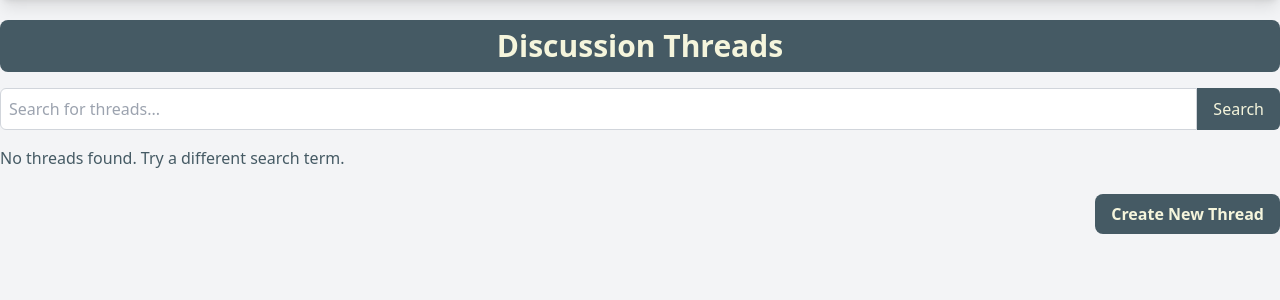
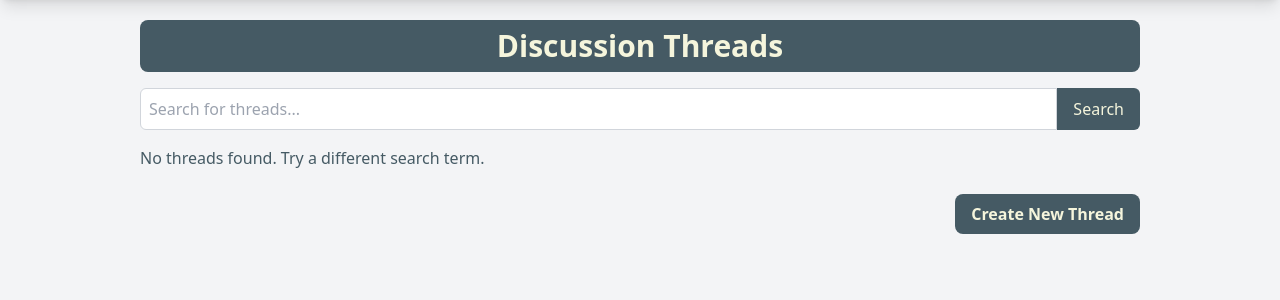
Before and after one commit to C10-PBP-24/halal-bites, a Django app: page /forum/ in a window 1280 px wide. Shown: the part 72-372 px from the top of the page. Run offline with Django 5.2, Linux system fonts and the light colour scheme; data that the repository does not hold is empty; some libraries are stand-ins or nearby versions.

Commit message:
Refactor CSS styles for centering content

```diff
--- a/forum/templates/forum/create_post.html
+++ b/forum/templates/forum/create_post.html
@@ -1,3 +1,5 @@
+<div class="center-container">
+    <div class="center-content">
         <script>
             // Handle form submission via AJAX
             const postForm = document.getElementById('postForm');
@@ -33,3 +35,5 @@
             {{ form.as_p }}
             <button type="submit">Submit</button>
         </form>
+    </div>
+</div>
--- a/forum/templates/forum/create_thread.html
+++ b/forum/templates/forum/create_thread.html
@@ -1,7 +1,8 @@
-
 {% extends 'base.html' %}
 
 {% block content %}
+<div class="center-container">
+  <div class="center-content">
     <h1>Create New Thread</h1>
 
     <form method="post" action="{% url 'forum:create_thread' %}">
@@ -9,4 +10,6 @@
       {{ form.as_p }}
       <button type="submit">Submit</button>
     </form>
+  </div>
+</div>
 {% endblock %}
--- a/forum/templates/forum/thread_detail.html
+++ b/forum/templates/forum/thread_detail.html
@@ -2,7 +2,8 @@
 {% load static %}
 
 {% block content %}
-<div class="container mt-5">
+<div class="center-container mt-5">
+    <div class="center-content">
         <div class="thread-details">
             <h1 class="text-3xl font-bold">{{ thread.title }}</h1>
             <p class="text-gray-500 mb-4">Thread ID: {{ thread.id }}</p>
@@ -107,6 +108,7 @@
             </div>
         </div>
     </div>
+</div>
 
 <script>
     const postModal = document.getElementById('crudModalPost');
--- a/forum/templates/forum/thread_list.html
+++ b/forum/templates/forum/thread_list.html
@@ -2,6 +2,8 @@
 {% load static %}
 
 {% block content %}
+<div class="center-container">
+  <div class="center-content">
     <div class="container mt-5">
       <div class="thread-header mb-4">
         <button onclick="window.location.href='{% url 'forum:thread_list' %}'" class="w-full bg-[#455A64] hover:bg-[#003f7e] text-[#F5F5DC] text-3xl font-bold py-2 px-4 rounded-lg transition duration-300 ease-in-out transform hover:-translate-y-1 hover:scale-105">
@@ -24,7 +26,7 @@
             {% for thread in threads %}
               <li class="thread-item mb-4 p-4 bg-[#F5F5DC] rounded-lg shadow-md">
                 <a href="{% url 'forum:thread_detail' thread.pk %}" class="text-[#455A64] hover:underline text-xl font-semibold">{{ thread.title }}</a>
-            <p class="text-[#455A64] text-sm mt-2">Created at: {{ thread.created_at }} by: {{ thread.user.username }}</p> <!-- Added username here -->
+                <p class="text-[#455A64] text-sm mt-2">Created at: {{ thread.created_at }} by: {{ thread.user.username }}</p>
 
                 <!-- Display post count button -->
                 <div class="flex items-center space-x-2 mt-2">
@@ -54,7 +56,7 @@
                       <h3 class="text-xl font-semibold text-gray-900">Edit Thread</h3>
                       <button type="button" class="text-gray-400 bg-transparent hover:bg-gray-200 hover:text-gray-900 rounded-lg text-sm p-1.5 ml-auto inline-flex items-center" onclick="hideEditThreadModal({{ thread.id }})">
                         <svg class="w-5 h-5" fill="currentColor" xmlns="http://www.w3.org/2000/svg" viewBox="0 0 20 20">
-                      <path fill-rule="evenodd" d="M4.293 4.293a1 1 0 011.414 0L10 8.586l4.293-4.293a1 1 0 111.414 1.414L11.414 10l4.293 4.293a1 1 0 01-1.414 1.414L10 11.414l-4.293 4.293a1 1 0 01-1.414-1.414L8.586 10 4.293 5.707a1 1 0 010-1.414z" clip-rule="evenodd"></path>
+                          <path fill-rule="evenodd" d="M4.293 4.293a1 1 0 011.414 0L10 8.586l4.293-4.293a1 1 111.414 1.414L11.414 10l4.293 4.293a1 1 01-1.414 1.414L10 11.414l-4.293 4.293a1 1 01-1.414-1.414L8.586 10 4.293 5.707a1 1 010-1.414z" clip-rule="evenodd"></path>
                         </svg>
                         <span class="sr-only">Close modal</span>
                       </button>
@@ -99,7 +101,7 @@
             <h3 class="text-xl font-semibold text-gray-900">Create New Thread</h3>
             <button type="button" class="text-gray-400 bg-transparent hover:bg-gray-200 hover:text-gray-900 rounded-lg text-sm p-1.5 ml-auto inline-flex items-center" id="closeThreadModalBtn">
               <svg aria-hidden="true" class="w-5 h-5" fill="currentColor" viewBox="0 0 20 20" xmlns="http://www.w3.org/2000/svg">
-            <path fill-rule="evenodd" d="M4.293 4.293a1 1 0 011.414 0L10 8.586l4.293-4.293a1 1 0 111.414 1.414L11.414 10l4.293 4.293a1 1 0 01-1.414 1.414L10 11.414l-4.293 4.293a1 1 0 01-1.414-1.414L8.586 10 4.293 5.707a1 1 0 010-1.414z" clip-rule="evenodd"></path>
+                <path fill-rule="evenodd" d="M4.293 4.293a1 1 011.414 0L10 8.586l4.293-4.293a1 1 111.414 1.414L11.414 10l4.293 4.293a1 1 01-1.414 1.414L10 11.414l-4.293 4.293a1 1 01-1.414-1.414L8.586 10 4.293 5.707a1 1 010-1.414z" clip-rule="evenodd"></path>
               </svg>
               <span class="sr-only">Close modal</span>
             </button>
@@ -119,6 +121,8 @@
           <div class="flex flex-col space-y-2 md:flex-row md:space-y-0 md:space-x-2 p-6 border-t border-gray-200 rounded-b justify-center md:justify-end">
             <button type="button" class="bg-gray-500 hover:bg-gray-600 text-white font-bold py-2 px-4 rounded-lg" id="cancelThreadButton">Cancel</button>
             <button type="submit" id="submitThread" form="threadForm" class="bg-[#455A64] hover:bg-[#003f7e] text-[#F5F5DC] font-bold py-2 px-4 rounded-lg">Save</button>
+          </div>
+        </div>
       </div>
     </div>
   </div>
--- a/templates/base.html
+++ b/templates/base.html
@@ -7,6 +7,20 @@
     <title>{% block meta %}{% endblock meta %}</title>
     <script src="https://cdn.tailwindcss.com"></script>
 </head>
+<style>
+    .center-container {
+        display: flex;
+        justify-content: center;
+        align-items: center;
+        flex-direction: column;
+        width: 100%;
+    }
+
+    .center-content {
+        max-width: 1000px; /* max-width is adjustable */
+        width: 100%;
+    }
+</style>
 <body class="bg-gray-100 min-h-screen flex flex-col">
     {% include "navbar.html" %}
     {% block content %}
```
Lines whose indentation alone changed are shown as unchanged.
